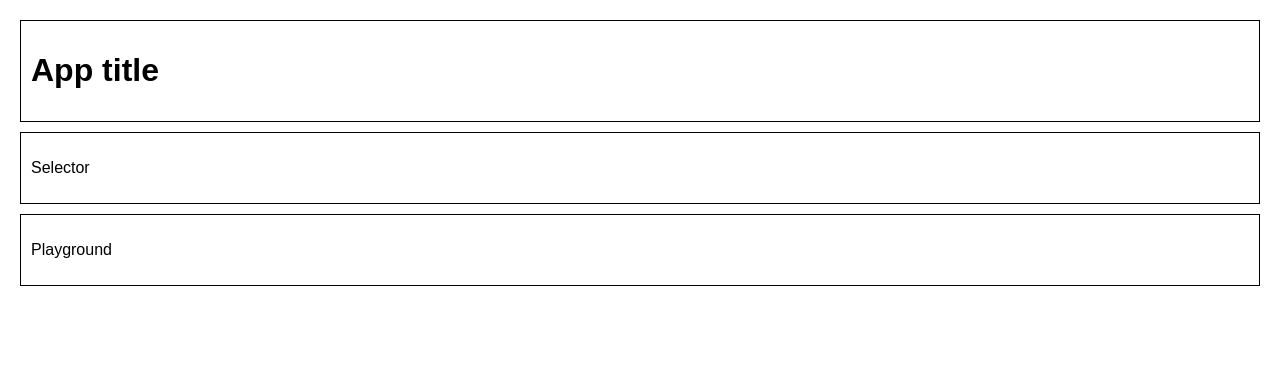
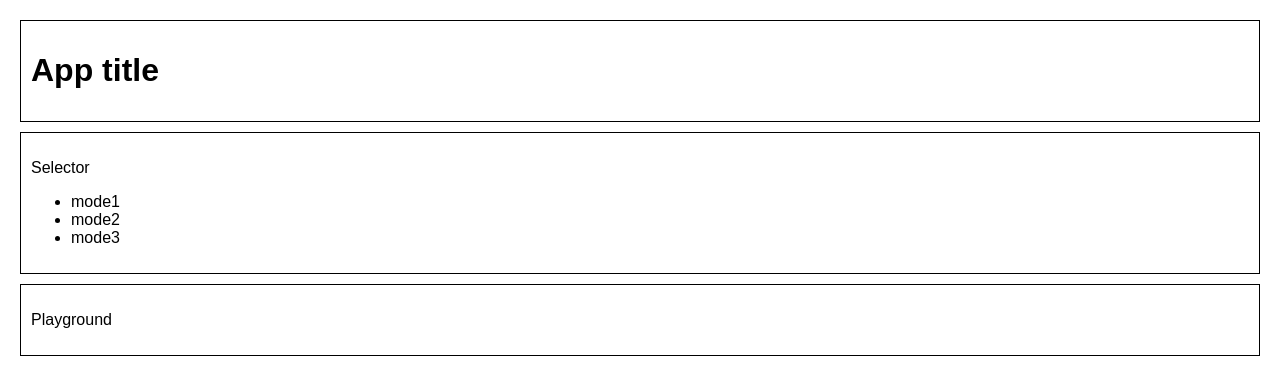
Before and after one commit to willmcl/blend-modes, a React (Create React App) app: page / in a window 1280 px wide. Shown: the top 366 px of the page. Built offline with nearby package versions, Linux system fonts and the light colour scheme.

Commit message:
Add a list of modes.

```diff
--- a/src/App.js
+++ b/src/App.js
@@ -2,6 +2,8 @@ import React, { Component } from 'react';
 import './App.css';
 import Selector from './Selector.js';
 import Playground from './Playground.js';
+
+const modes = ['mode1', 'mode2', 'mode3'];
 
 class App extends Component {
     render() {
@@ -10,7 +12,7 @@ class App extends Component {
                 <header className="App-header">
                     <h1 className="App-title">App title</h1>
                 </header>
-                <Selector />
+                <Selector modes={modes}/>
                 <Playground />
             </div>
         );
--- a/src/Selector.js
+++ b/src/Selector.js
@@ -1,10 +1,16 @@
 import React, { Component } from 'react';
 
 class Selector extends Component {
+
     render() {
         return (
             <div className="Selector">
                 <p>Selector</p>
+                <ul>
+                {this.props.modes.map(mode => (
+                    <li>{mode}</li>
+                ))}
+                </ul>
             </div>
         );
     }
```
